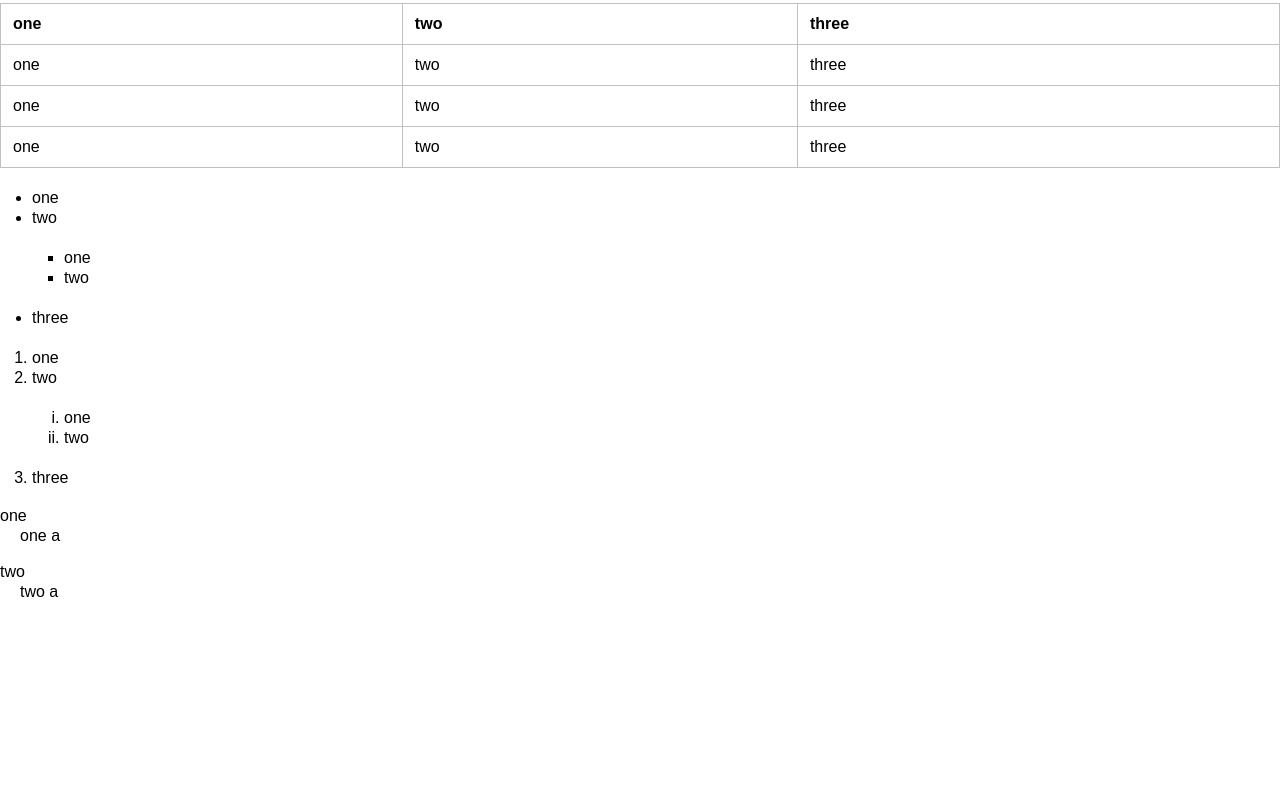
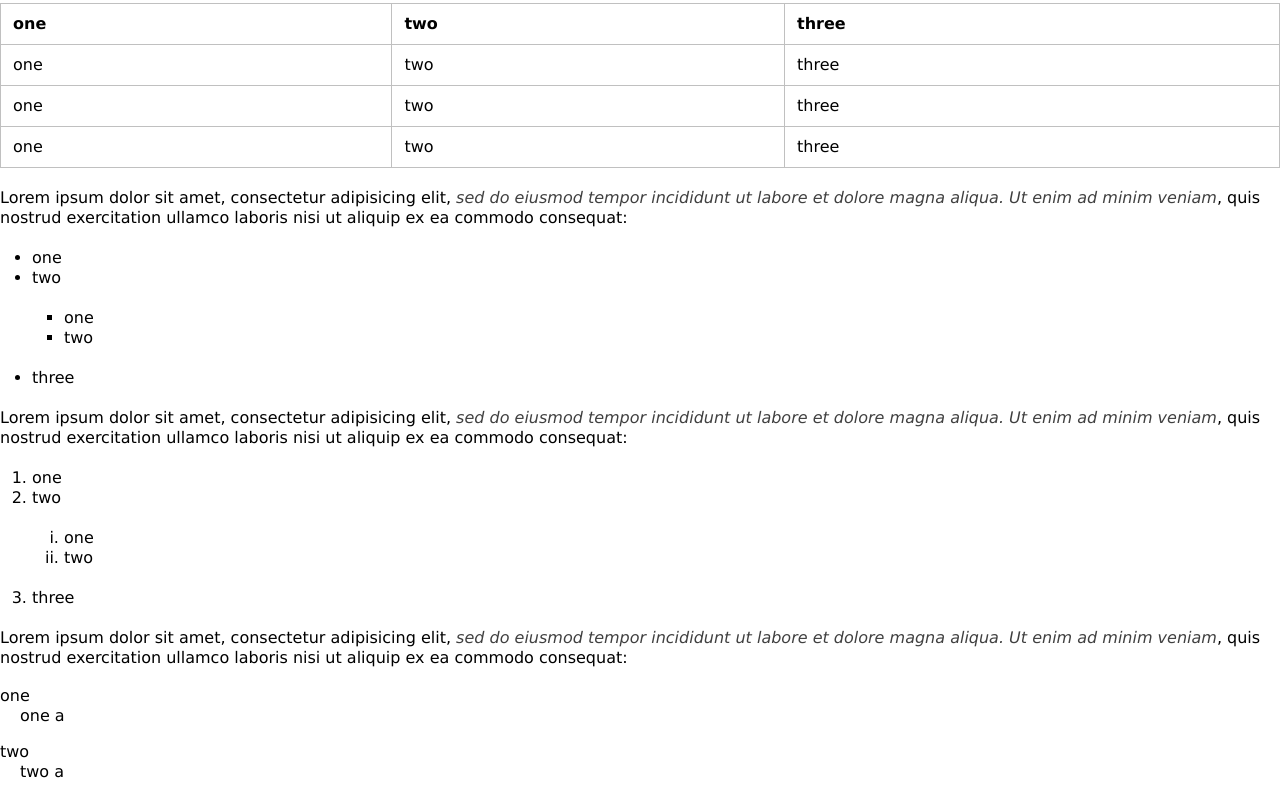
Before and after one commit to mec/mec_reset, a plain HTML site: page index.html in a window 1280 px wide. Shown: the part 492-1292 px from the top of the page. Before the commit the page ends 1112 px from the top, so only its background shows below. Drawn offline with nearby package versions, Linux system fonts and the light colour scheme; files that its build step writes are made by us from their sources.

Commit message:
Updated example to include more paragraphs.

```diff
--- a/index.html
+++ b/index.html
@@ -55,7 +55,9 @@
 			</tr>
 		</tbody>
 	</table>
-
+	<p>Lorem ipsum dolor sit amet, consectetur adipisicing elit, <q>sed do eiusmod
+	tempor incididunt ut labore et dolore magna aliqua. Ut enim ad minim veniam</q>,
+	quis nostrud exercitation ullamco laboris nisi ut aliquip ex ea commodo	consequat:</p>
 	<ul>
 		<li>one</li>
 		<li>two
@@ -67,6 +69,9 @@
 		<li>three</li>
 	</ul>
 
+	<p>Lorem ipsum dolor sit amet, consectetur adipisicing elit, <q>sed do eiusmod
+	tempor incididunt ut labore et dolore magna aliqua. Ut enim ad minim veniam</q>,
+	quis nostrud exercitation ullamco laboris nisi ut aliquip ex ea commodo	consequat:</p>
 	<ol>
 		<li>one</li>
 		<li>two
@@ -78,6 +83,9 @@
 		<li>three</li>
 	</ol>
 
+	<p>Lorem ipsum dolor sit amet, consectetur adipisicing elit, <q>sed do eiusmod
+	tempor incididunt ut labore et dolore magna aliqua. Ut enim ad minim veniam</q>,
+	quis nostrud exercitation ullamco laboris nisi ut aliquip ex ea commodo	consequat:</p>
 	<dl>
 	  <dt>one</dt>
 	  <dd>one a</dd>
--- a/source/base.scss
+++ b/source/base.scss
@@ -13,10 +13,11 @@ $white 			: #ffffff;
 
 // Typography
 html {
-	font-family: sans-serif;
+	font-family: verdana, serif;
 	font-size: $baseFontSize;
 }
 h1, h2, h3, h4, h5, h6 {
+	font-family: "helvetica neue", helvetica, arial, sans-serif;
 	margin-bottom: 0.50em;
 	font-weight: 600;
 }
```
